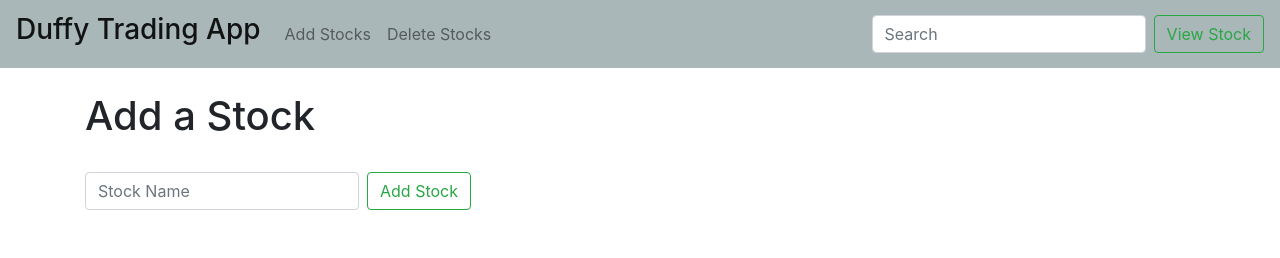
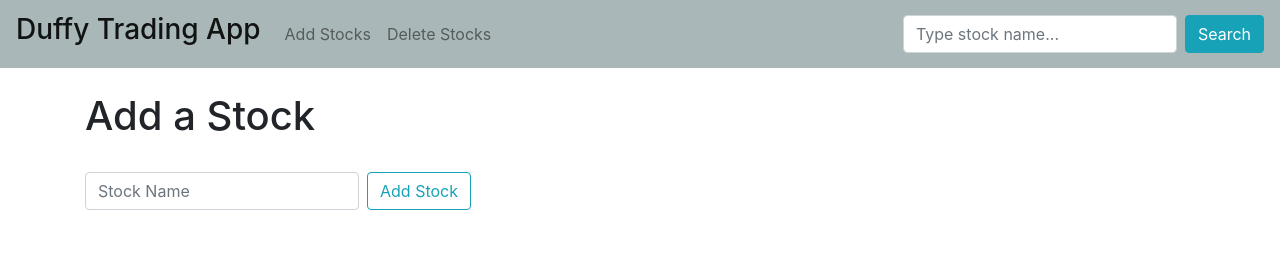
Before and after one commit to kayladuffy/stockapp, a Django app: page /add_stock.html in a window 1280 px wide. Shown: the top 258 px of the page. Run offline with Django 3.2, Linux system fonts and the light colour scheme; data comes from the database, SQL or seed files in the repository; data that the repository does not hold is empty; some libraries are stand-ins or nearby versions.

Commit message:
Styling tweaks to serch bar

```diff
--- a/stockapp/stockview/templates/add_stock.html
+++ b/stockapp/stockview/templates/add_stock.html
@@ -7,7 +7,7 @@
 <form action="{% url 'add_stock' %}" class="form-inline my-2 my-lg-0" method="POST">
     {% csrf_token %}
   <input class="form-control mr-sm-2" type="search" placeholder="Stock Name" aria-label="Search" name="ticker">
-  <button class="btn btn-outline-success my-2 my-sm-0" type="submit">Add Stock</button>
+  <button class="btn btn-outline-info my-2 my-sm-0" type="submit">Add Stock</button>
 </form>
 
 <br/>
--- a/stockapp/stockview/templates/base.html
+++ b/stockapp/stockview/templates/base.html
@@ -28,8 +28,8 @@
           </ul>
           <form action="{% url 'home' %}" class="form-inline my-2 my-lg-0" method="POST">
               {% csrf_token %}
-            <input class="form-control mr-sm-2" type="search" placeholder="Search" aria-label="Search" name="ticker">
-            <button class="btn btn-outline-success my-2 my-sm-0" type="submit">View Stock</button>
+            <input class="form-control mr-sm-2" type="search" placeholder="Type stock name..." aria-label="search" name="ticker">
+            <button class="btn btn-info my-2 my-sm-0" type="submit">Search</button>
           </form>
         </div>
       </nav>
```
